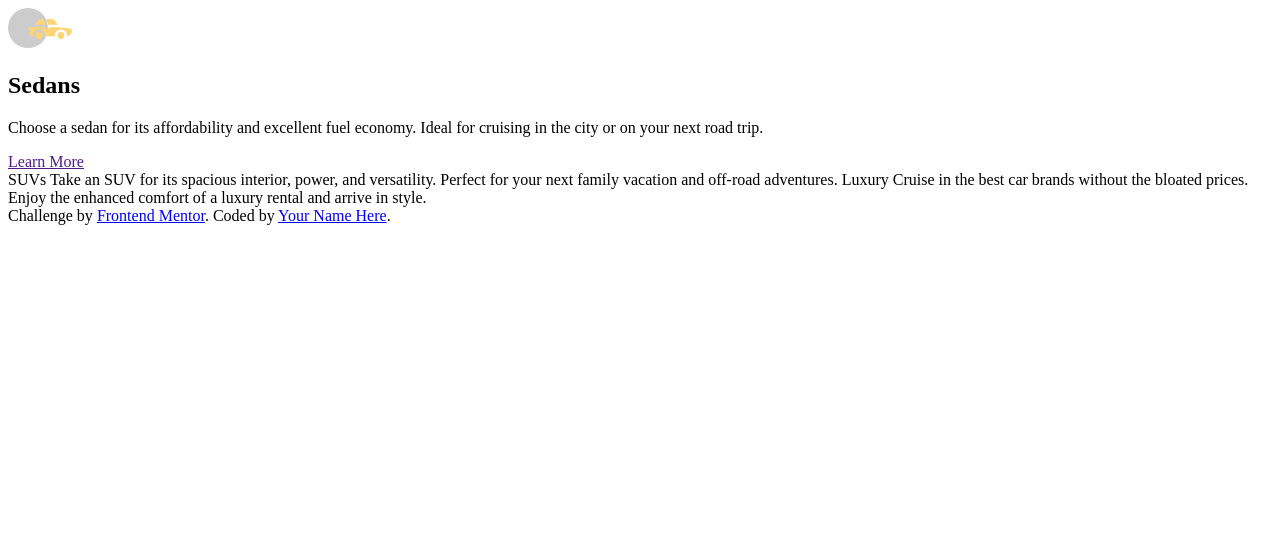
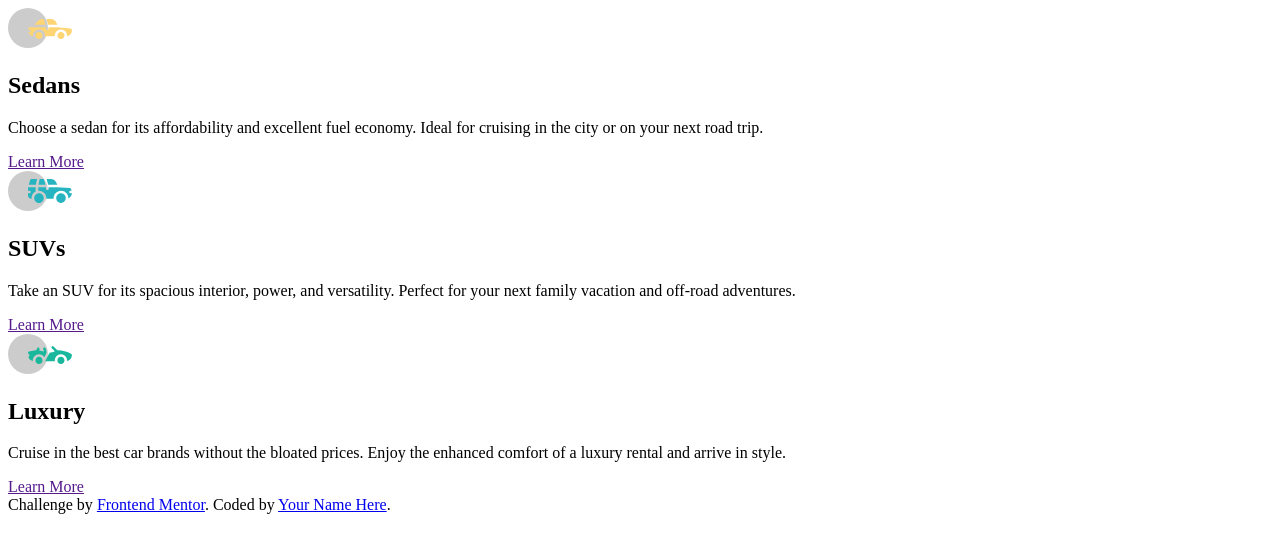
Before and after one commit to JoaoPurificacao/demonstracao-chatbot, a plain HTML site: page index.html in a window 1280 px wide. Drawn offline with Linux system fonts and the light colour scheme.

Commit message:
Junção do esqueleto inicial com o texto dos outros itens

```diff
--- a/index.html
+++ b/index.html
@@ -20,15 +20,29 @@
     <a href="">Learn More</a>
   </div>
 
+  <div>
+    <img src="./assets/images/icon-suvs.svg" alt="Icon SUVs">
+    <h2>SUVs</h2>
+    <p>
+      Take an SUV for its spacious interior, power, and versatility. Perfect for your next family vacation
+      and off-road adventures.
+    </p>
+    <a href="">Learn More</a>
+  </div>
+
+  <div>
+    <img src="./assets/images/icon-luxury.svg" alt="Icon Luxury">
+    <h2>Luxury</h2>
+    <p>Cruise in the best car brands without the bloated prices. Enjoy the enhanced comfort of a luxury
+      rental and arrive in style.</p>
+    <a href="">Learn More</a>
+  </div>
 
 
-  SUVs
-  Take an SUV for its spacious interior, power, and versatility. Perfect for your next family vacation
-  and off-road adventures.
 
-  Luxury
-  Cruise in the best car brands without the bloated prices. Enjoy the enhanced comfort of a luxury
-  rental and arrive in style.
+
+
+
 
   <div class="attribution">
     Challenge by <a href="https://www.frontendmentor.io?ref=challenge" target="_blank">Frontend Mentor</a>.
```
